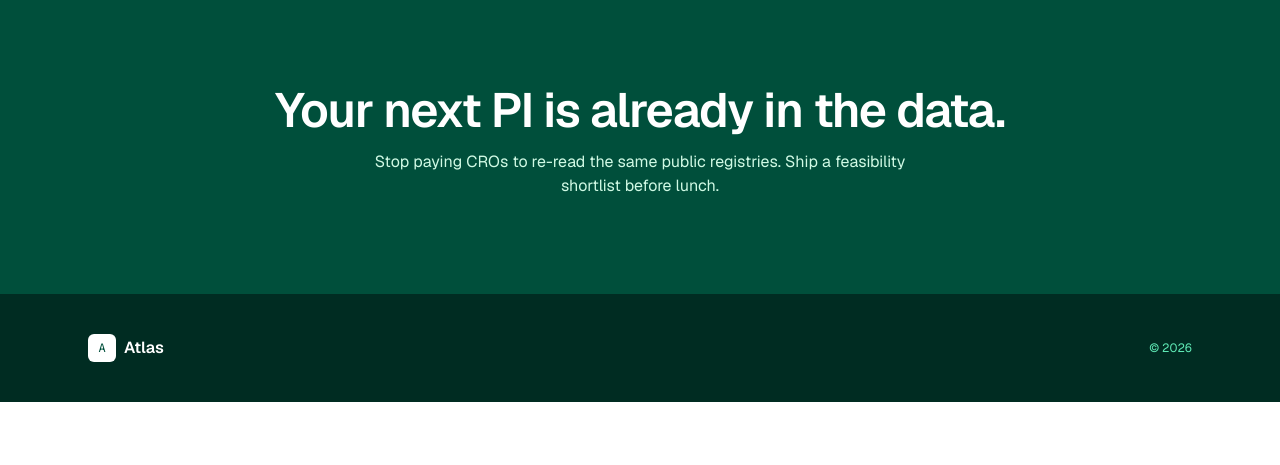
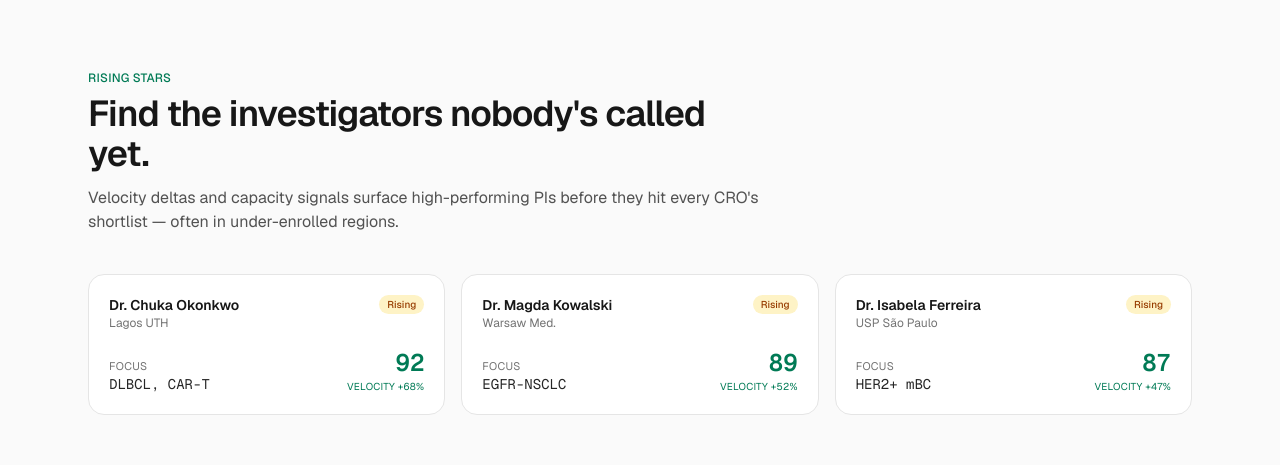
Before and after one commit to sportyhannan/atlas, a Next.js app: page / in a window 1280 px wide. Shown: the part 1576-2041 px from the top of the page. Before the commit the page ends 1978 px from the top, so only its background shows below. Built offline with nearby package versions, Linux system fonts and the light colour scheme.

Commit message:
created rising stars component

```diff
--- /dev/null
+++ b/components/landing/rising-stars.tsx
@@ -0,0 +1,60 @@
+import { RISING_STARS } from "./landing";
+import { FadeIn } from "./fade-in";
+
+export function RisingStars() {
+  return (
+    <section className="border-b border-neutral-200 bg-neutral-50">
+      <div className="mx-auto max-w-6xl px-4 py-20 sm:px-6">
+        <FadeIn>
+          <div className="max-w-2xl">
+            <div className="text-xs font-medium uppercase tracking-wide text-emerald-700">
+              Rising stars
+            </div>
+            <h2 className="mt-2 text-3xl font-semibold tracking-tight text-neutral-900 sm:text-4xl">
+              Find the investigators nobody&apos;s called yet.
+            </h2>
+            <p className="mt-3 text-neutral-600">
+              Velocity deltas and capacity signals surface high-performing PIs before
+              they hit every CRO&apos;s shortlist — often in under-enrolled regions.
+            </p>
+          </div>
+        </FadeIn>
+        <div className="mt-10 grid gap-4 sm:grid-cols-3">
+          {RISING_STARS.map((r, i) => (
+            <FadeIn key={r.name} delay={i * 80}>
+              <div className="h-full rounded-2xl border border-neutral-200 bg-white p-5">
+                <div className="flex items-start justify-between">
+                  <div>
+                    <div className="text-sm font-semibold text-neutral-900">
+                      {r.name}
+                    </div>
+                    <div className="text-xs text-neutral-500">{r.site}</div>
+                  </div>
+                  <span className="rounded-full bg-amber-100 px-2 py-0.5 text-[10px] font-medium text-amber-800">
+                    Rising
+                  </span>
+                </div>
+                <div className="mt-4 flex items-end justify-between">
+                  <div>
+                    <div className="text-[11px] uppercase tracking-wide text-neutral-500">
+                      Focus
+                    </div>
+                    <div className="font-mono text-sm text-neutral-800">{r.focus}</div>
+                  </div>
+                  <div className="text-right">
+                    <div className="font-mono text-2xl font-semibold text-emerald-700">
+                      {r.fit}
+                    </div>
+                    <div className="text-[10px] uppercase tracking-wide text-emerald-700">
+                      velocity {r.delta}
+                    </div>
+                  </div>
+                </div>
+              </div>
+            </FadeIn>
+          ))}
+        </div>
+      </div>
+    </section>
+  );
+}
```
